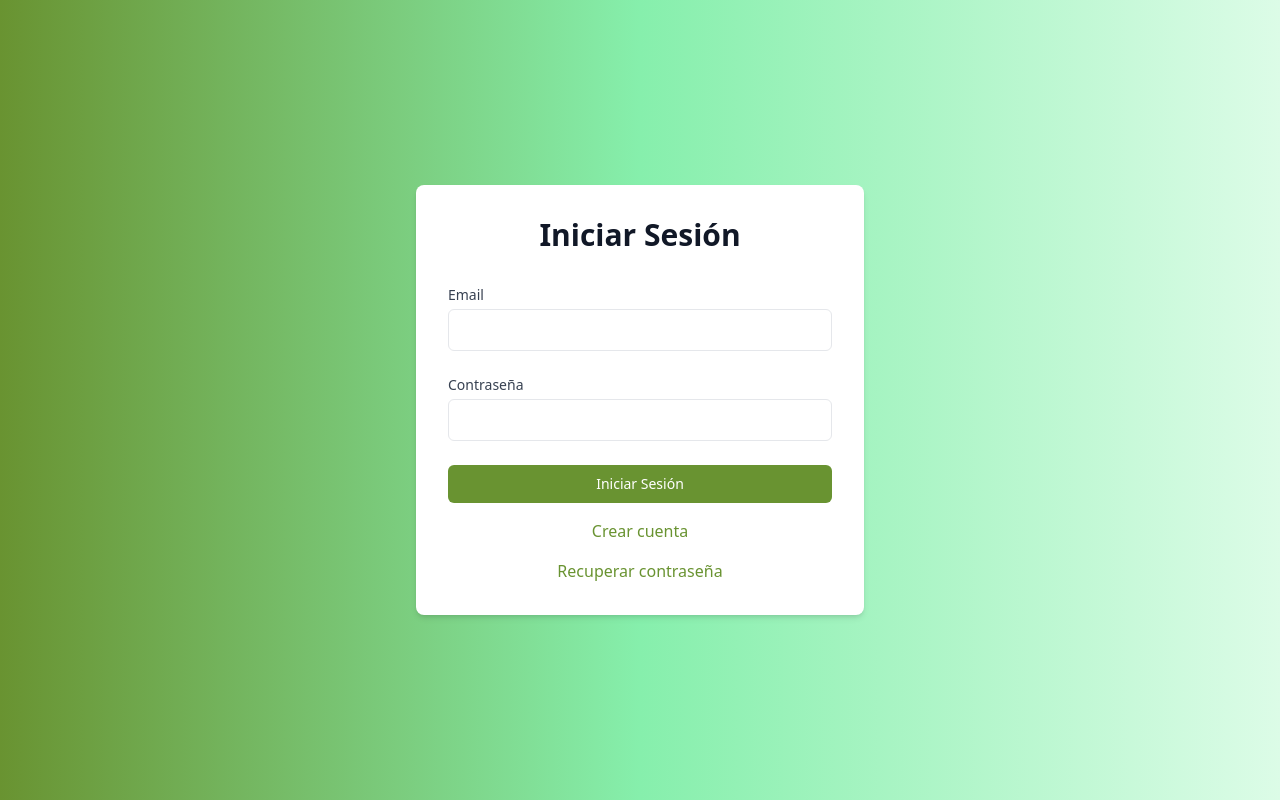
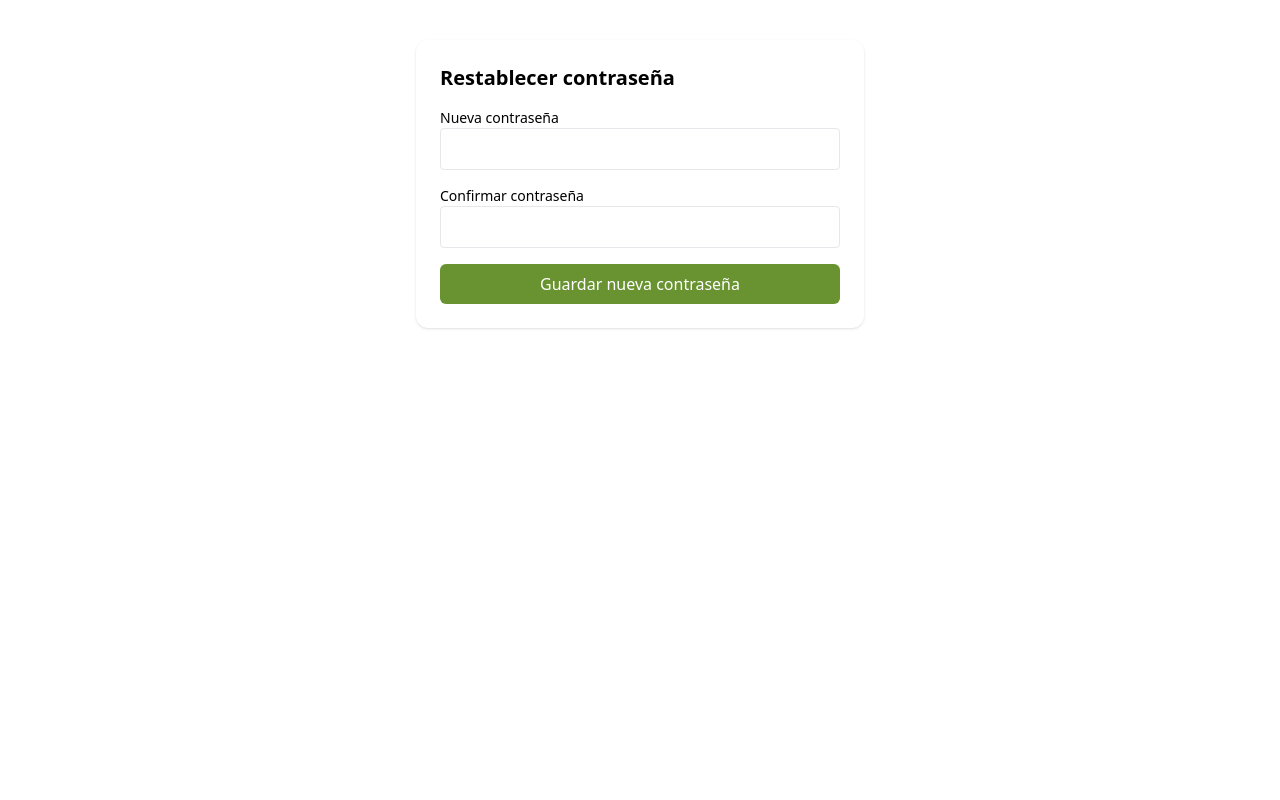
Before and after one commit to edarancibia/geneasur-indexador-client, a React (Vite) app: page /reset-password in a window 1280 px wide. Before the commit this address led to /login. Built offline with nearby package versions, Linux system fonts and the light colour scheme; no server answers.

Commit message:
add password reset form

```diff
--- a/package.json
+++ b/package.json
@@ -11,6 +11,7 @@
   },
   "dependencies": {
     "@heroicons/react": "^2.1.5",
+    "axios": "^1.10.0",
     "jwt-decode": "^4.0.0",
     "lucide-react": "^0.513.0",
     "react": "^18.3.1",
--- a/src/App.tsx
+++ b/src/App.tsx
@@ -1,6 +1,6 @@
 import React from "react";
 import { BrowserRouter as Router, Route, Routes, Navigate } from "react-router-dom";
-import Login from "./components/Login";
+import Login from "./components/auth/Login";
 import CreateGravestoneForm from "./components/CreateGravestoneForm";
 import { AuthProvider } from "./context/AuthContext";
 import PrivateRoute from "./components/PrivateRoute";
@@ -11,6 +11,8 @@ import SearchGravestones from "./components/SearchGravestone";
 import Register from "./components/UserRegister";
 import PendingUsersApproval from "./components/pendingUserApprovals";
 import AdminRoute from "./components/AdminRoute";
+import ForgotPassword from "./components/auth/ForgotPass";
+import ResetPassword from "./components/auth/ResetPassword";
 
 const App: React.FC = () => {
   return (
@@ -19,6 +21,8 @@ const App: React.FC = () => {
         <Routes>
           <Route path="/login" element={<Login />} />
           <Route path="user-register" element={<Register />} />
+          <Route path="forgot-password" element={<ForgotPassword />} />
+          <Route path="reset-password" element={<ResetPassword />} />
           <Route path="/" element={<Navigate to="/login" />} />
           {/* Rutas que usan el AppLayout */}
           <Route element={<AppLayout />}>
--- a/src/components/CreateGravestoneForm.tsx
+++ b/src/components/CreateGravestoneForm.tsx
@@ -1,7 +1,7 @@
 import React, { useRef, useState } from 'react';
 import { Gravestone } from '../interfaces/createGravestone.interface';
 import { Cemetery } from '../interfaces/cemetery.interface';
-import { useParams } from 'react-router-dom';
+import { Link, useParams } from 'react-router-dom';
 
 const CreateGravestoneForm: React.FC = () => {
   const { cemeteryId } = useParams<{ cemeteryId: string }>();
@@ -19,7 +19,7 @@ const CreateGravestoneForm: React.FC = () => {
 
   const [imageFile, setImageFile] = useState<File | null>(null);
   const [error, setError] = useState<string | null>(null);
-  const [cemetery, setCemetery] = useState<Cemetery | null>(null);
+  const [cemetery] = useState<Cemetery | null>(null);
 
   const handleChange = (e: React.ChangeEvent<HTMLInputElement | HTMLSelectElement>) => {
     const { name, value } = e.target;
@@ -168,6 +168,12 @@ const CreateGravestoneForm: React.FC = () => {
         >
           Guardar
         </button>
+        <Link
+          to="/cemeteries"
+          className="block text-center w-full bg-primary text-white py-2 rounded-md hover:bg-green-700 transition-all duration-200 mt-2"
+        >
+          Volver
+        </Link>
       </form>
     </div>
   );
--- a/src/components/UserRegister.tsx
+++ b/src/components/UserRegister.tsx
@@ -10,7 +10,7 @@ const Register: React.FC = () => {
   const [confirmPassword, setConfirmPassword] = useState('');
   const [error, setError] = useState<string | null>(null);
   const [showSuccess, setShowSuccess] = useState(false);
-  const [successMessage, setSuccessMessage] = useState<string | null>(null);
+  const [, setSuccessMessage] = useState<string | null>(null);
   const navigate = useNavigate();
 
   const baseUrl = import.meta.env.VITE_BASE_URL;
--- /dev/null
+++ b/src/components/auth/ForgotPass.tsx
@@ -0,0 +1,77 @@
+import { useState } from 'react';
+
+export default function ForgotPassword() {
+  const [email, setEmail] = useState('');
+  const [sent, setSent] = useState(false);
+  const [error, setError] = useState('');
+
+  const baseUrl = import.meta.env.VITE_BASE_URL;
+
+  const handleSubmit = async (e: React.FormEvent) => {
+    e.preventDefault();
+    setSent(false);
+    setError('');
+
+    try {
+      const res = await fetch(`${baseUrl}auth/forgot-password`, {
+        method: 'POST',
+        headers: {
+          'Content-Type': 'application/json',
+        },
+        body: JSON.stringify({ email }),
+      });
+
+      if (!res.ok) {
+        const errorData = await res.json();
+        if (errorData?.message === 'Usuario no encontrado') {
+          setError('El correo ingresado no está registrado.');
+        } else {
+          setError('Ocurrió un error al intentar enviar el correo.');
+        }
+        return;
+      }
+
+      setSent(true);
+    } catch (err) {
+      setError('Ocurrió un error al intentar enviar el correo.');
+    }
+  };
+
+
+  return (
+    <div className="max-w-md mx-auto mt-10 p-6 bg-white rounded-xl shadow space-y-4">
+      <h2 className="text-xl font-semibold">Recuperar contraseña</h2>
+
+      {sent && (
+        <div className="bg-green-500 text-white px-4 py-2 rounded">
+          Te hemos enviado un enlace para restablecer tu contraseña.
+        </div>
+      )}
+
+      {error && (
+        <div className="bg-red-600 text-white px-4 py-2 rounded">
+          {error}
+        </div>
+      )}
+
+      <form onSubmit={handleSubmit} className="space-y-4">
+        <div>
+          <label className="block text-sm font-medium">Correo electrónico</label>
+          <input
+            type="email"
+            required
+            value={email}
+            onChange={(e) => setEmail(e.target.value)}
+            className="w-full border p-2 rounded"
+          />
+        </div>
+        <button
+          type="submit"
+          className="w-full bg-primary text-white py-2 rounded-md hover:bg-green-700 transition-all duration-200"
+        >
+          Enviar enlace de recuperación
+        </button>
+      </form>
+    </div>
+  );
+}
--- a/src/components/Login.tsx
+++ b/src/components/auth/Login.tsx
@@ -1,7 +1,7 @@
 import React, { useContext, useState } from "react";
-import FormInput from "./FormInput"; // Asegúrate de que este componente esté creado correctamente
+import FormInput from "../FormInput"; // Asegúrate de que este componente esté creado correctamente
 import { Link, useNavigate } from "react-router-dom";
-import { AuthContext } from "../context/AuthContext";
+import { AuthContext } from "../../context/AuthContext";
 
 const Login: React.FC = () => {
   const [email, setEmail] = useState("");
@@ -77,7 +77,7 @@ const Login: React.FC = () => {
             </div>
             <div className="text-center mt-4">
               <Link
-                to="/recover-password"
+                to="/forgot-password"
                 className="text-primary hover:text-green-700 transition-all duration-200"
               >
                 Recuperar contraseña
--- /dev/null
+++ b/src/components/auth/ResetPassword.tsx
@@ -0,0 +1,87 @@
+import { useState } from 'react';
+import axios from 'axios';
+import { useNavigate, useSearchParams } from 'react-router-dom';
+
+export default function ResetPassword() {
+    const [searchParams] = useSearchParams();
+    const token = searchParams.get('token');
+
+    const baseUrl = import.meta.env.VITE_BASE_URL;
+
+    const [password, setPassword] = useState('');
+    const [confirmPassword, setConfirmPassword] = useState('');
+    const [error, setError] = useState('');
+    const [success, setSuccess] = useState('');
+
+    const navigate = useNavigate();
+
+    const handleSubmit = async (e: React.FormEvent) => {
+        e.preventDefault();
+        setError('');
+        setSuccess('');
+
+        if (!token) {
+            setError('Token no válido.');
+            return;
+        }
+
+        if (password !== confirmPassword) {
+            setError('Las contraseñas no coinciden.');
+            return;
+        }
+
+        try {
+            await axios.post(`${baseUrl}auth/reset-password`, {
+                token,
+                newPassword: password,
+            });
+
+            setSuccess('Tu contraseña fue actualizada correctamente.');
+            setPassword('');
+            setConfirmPassword('');
+            setTimeout(() => {
+                navigate("/login");
+              }, 3000);
+        } catch (err) {
+            setError('Error al actualizar la contraseña. El enlace puede haber expirado.');
+        }
+    };
+
+    return (
+        <div className="max-w-md mx-auto mt-10 p-6 bg-white rounded-xl shadow space-y-4">
+            <h2 className="text-xl font-semibold">Restablecer contraseña</h2>
+
+            {error && <p className="text-red-600 text-sm">{error}</p>}
+            {success && <p className="text-green-600 text-sm">{success}</p>}
+
+            <form onSubmit={handleSubmit} className="space-y-4">
+                <div>
+                    <label className="block text-sm font-medium">Nueva contraseña</label>
+                    <input
+                        type="password"
+                        required
+                        value={password}
+                        onChange={(e) => setPassword(e.target.value)}
+                        className="w-full border p-2 rounded"
+                    />
+                </div>
+                <div>
+                    <label className="block text-sm font-medium">Confirmar contraseña</label>
+                    <input
+                        type="password"
+                        required
+                        value={confirmPassword}
+                        onChange={(e) => setConfirmPassword(e.target.value)}
+                        className="w-full border p-2 rounded"
+                    />
+                </div>
+                <button
+                    type="submit"
+                    className="w-full bg-primary text-white py-2 rounded-md hover:bg-green-700 transition-all duration-200"
+                >
+                    Guardar nueva contraseña
+                </button>
+            </form>
+        </div>
+    );
+}
--- a/src/components/pendingUserApprovals.tsx
+++ b/src/components/pendingUserApprovals.tsx
@@ -12,7 +12,7 @@ type User = {
 const PendingUsersApproval: React.FC = () => {
   const [users, setUsers] = useState<User[]>([]);
   const [loading, setLoading] = useState<boolean>(false);
-  const [error, setError] = useState<string | null>(null);
+  const [,setError] = useState<string | null>(null);
 
   const baseUrl = import.meta.env.VITE_BASE_URL;
   const { user } = useContext(AuthContext)!;
--- a/src/context/AuthContext.tsx
+++ b/src/context/AuthContext.tsx
@@ -23,7 +23,7 @@ export const AuthProvider: React.FC<{ children: ReactNode }> = ({ children }) =>
   const [user, setUser] = useState<any>(null);
 
   useEffect(() => {
-    const publicPaths = ['/login', '/user-register'];
+    const publicPaths = ['/login', '/user-register', '/forgot-password', '/reset-password'];
 
     if (!token && !publicPaths.includes(location.pathname)) {
       navigate('/');
```
Also changed, not shown: src/components/nav/Navbar.tsx (+30 -6 lines), src/components/nav/NotificationsBell.tsx (+19 -19 lines), 1 other file (tests, documents, lock files or other folders). Lines whose indentation alone changed are shown as unchanged.
